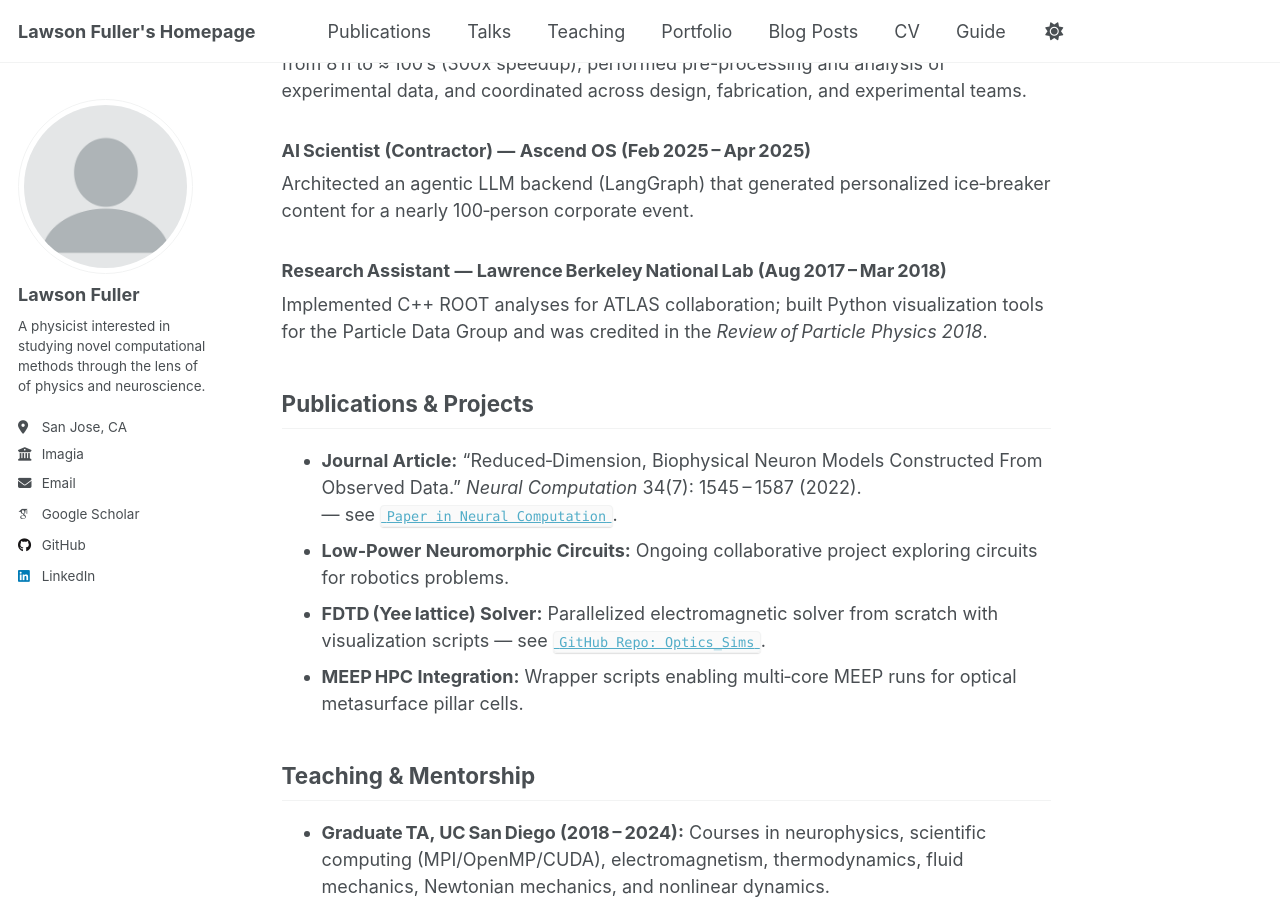
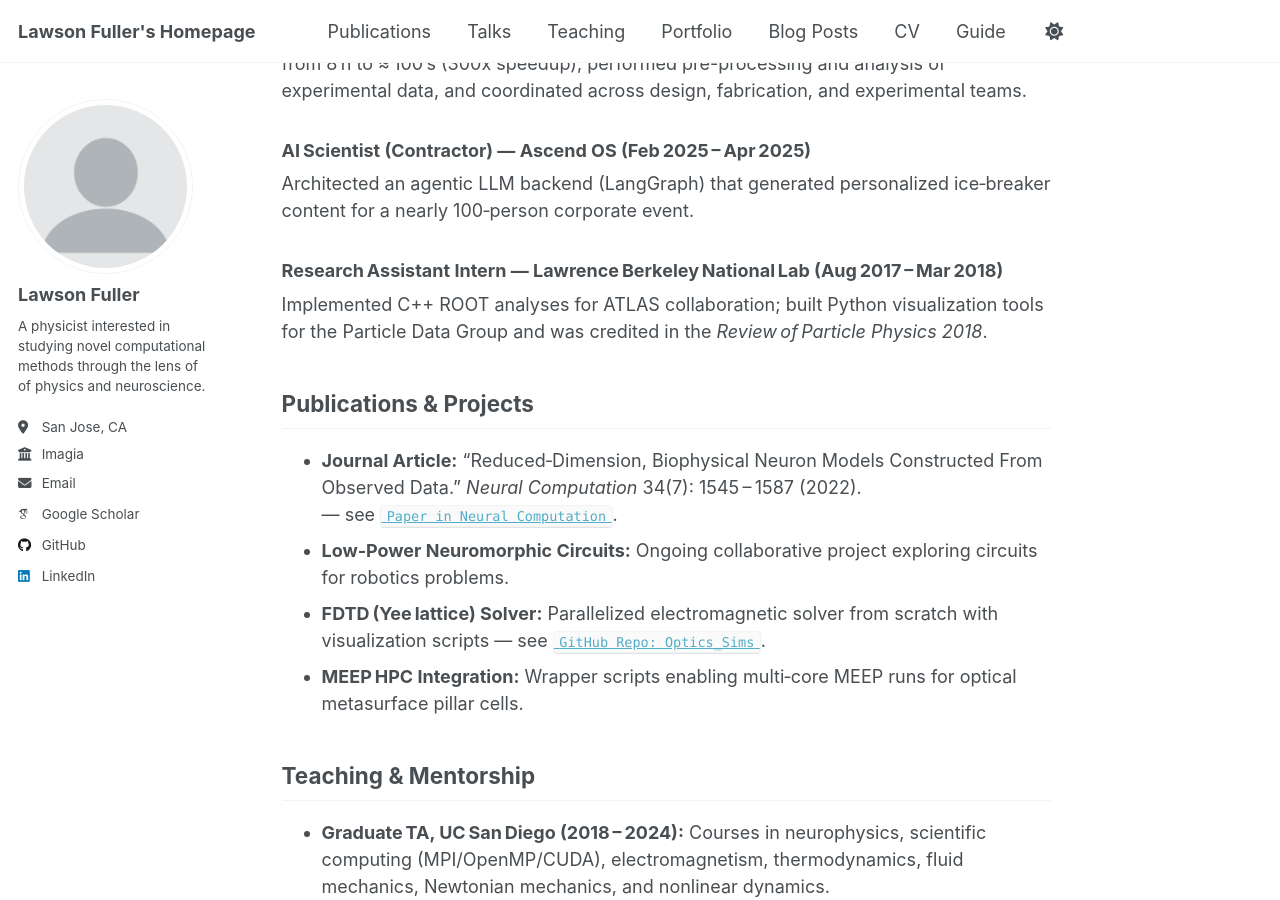
Before and after one commit to llfuller/llfuller.github.io, a Jekyll site: the page built from _pages/about.md, in a window 1280 px wide and 900 px high, scrolled down 802 px. Built offline with Jekyll 4.4.1, drawn with Linux system fonts in a browser that asks for light colours; some web fonts are replaced; a script that is not in the unit is left out.

Commit message:
Update about.md

```diff
--- a/_pages/about.md
+++ b/_pages/about.md
@@ -26,7 +26,7 @@ Developed an end‑to‑end Python pipeline for electromagnetic design, cutting
 ### AI Scientist (Contractor) — **Ascend OS** (Feb 2025 – Apr 2025)
 Architected an agentic LLM backend (LangGraph) that generated personalized ice‑breaker content for a nearly 100‑person corporate event.
 
-### Research Assistant — **Lawrence Berkeley National Lab** (Aug 2017 – Mar 2018)
+### Research Assistant Intern — **Lawrence Berkeley National Lab** (Aug 2017 – Mar 2018)
 Implemented C++ ROOT analyses for ATLAS collaboration; built Python visualization tools for the Particle Data Group and was credited in the *Review of Particle Physics 2018*.
 
 ## Publications & Projects
```
